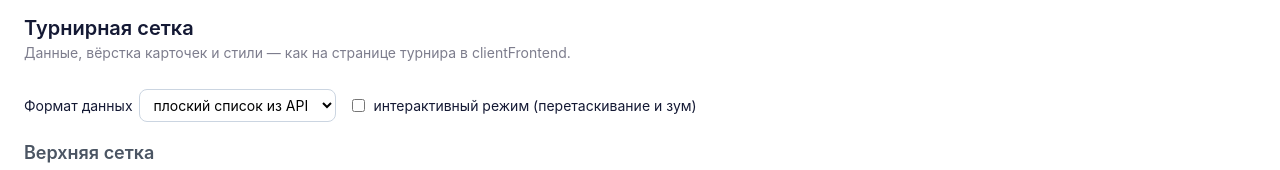
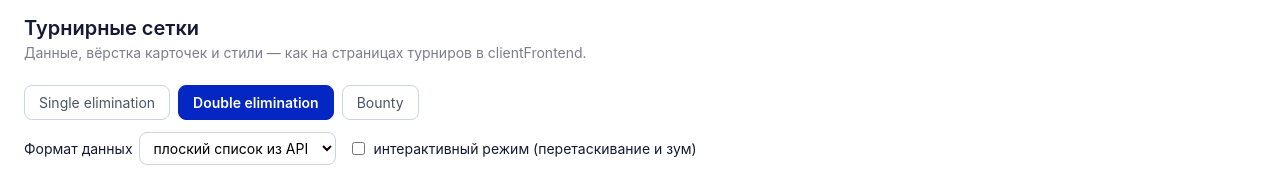
Before and after one commit to dadashi44/tree-view, a Vue app in the folder playground/: page / in a window 1280 px wide. Shown: the top 170 px of the page. Built offline with nearby package versions, Linux system fonts and the light colour scheme.

Commit message:
feat(playground): переключатель типов сеток single/double/bounty

```diff
--- a/playground/src/App.vue
+++ b/playground/src/App.vue
@@ -1,31 +1,72 @@
 <script setup lang="ts">
 import { ref } from 'vue'
 import BracketGrid from './components/BracketGrid.vue'
+import BountyGrid from './components/BountyGrid.vue'
 import { lowerGrid, upperGrid } from './data/tournament'
+import { bountyGrid } from './data/bounty'
 import type { BracketMatch, BracketTeam } from './data/buildBracket'
+import type { BountyNode, BountyNodeTeam } from './data/buildBounty'
 
-/** Формат данных: плоский список из API или заранее собранное дерево. */
+/** Типы сеток — те же, что на сайте турниров. */
+const gridTypes = [
+  { id: 'single', name: 'Single elimination' },
+  { id: 'double', name: 'Double elimination' },
+  { id: 'bounty', name: 'Bounty' },
+] as const
+
+type GridType = (typeof gridTypes)[number]['id']
+
+const gridType = ref<GridType>('double')
+/** Формат данных для сеток на выбывание: плоский список из API или собранное дерево. */
 const format = ref<'flat' | 'tree'>('flat')
 /** Интерактивный режим — перетаскивание и зум вместо обычного скролла. */
 const interactive = ref(false)
 
-const selected = ref<BracketMatch | null>(null)
+/** То, что показывает модалка: заголовок и строки со счётом. */
+const selected = ref<{ title: string; rows: Array<{ name: string; score: string; best: boolean }> } | null>(null)
 
-function onSelect(match: BracketMatch, team: BracketTeam) {
+function onMatchSelect(match: BracketMatch, team: BracketTeam) {
   console.log('Клик по команде', team.name, 'в матче', match.name)
-  selected.value = match
+  selected.value = {
+    title: match.name,
+    rows: match.teams.map((item) => ({
+      name: item.name,
+      score: item.isTechDefeat ? 'ТП' : String(item.score),
+      best: item.isWinner,
+    })),
+  }
+}
+
+function onGroupSelect(node: BountyNode, team: BountyNodeTeam) {
+  console.log('Клик по команде', team.name, 'в группе', node.name)
+  selected.value = {
+    title: `Группа #${node.name}`,
+    rows: node.teams.map((item) => ({ name: item.name, score: String(item.score), best: item.isBest })),
+  }
 }
 </script>
 
 <template>
   <div class="page">
-    <h1 class="page__title">Турнирная сетка</h1>
+    <h1 class="page__title">Турнирные сетки</h1>
     <p class="page__subtitle">
-      Данные, вёрстка карточек и стили — как на странице турнира в clientFrontend.
+      Данные, вёрстка карточек и стили — как на страницах турниров в clientFrontend.
     </p>
 
+    <div class="tabs">
+      <button
+        v-for="type in gridTypes"
+        :key="type.id"
+        class="tab"
+        :class="{ 'tab--active': gridType === type.id }"
+        @click="gridType = type.id"
+      >
+        {{ type.name }}
+      </button>
+    </div>
+
     <div class="toolbar">
-      <label>
+      <label v-if="gridType !== 'bounty'">
         Формат данных
         <select v-model="format">
           <option value="flat">плоский список из API</option>
@@ -39,35 +80,50 @@ function onSelect(match: BracketMatch, team: BracketTeam) {
       </label>
     </div>
 
+    <!-- Single elimination: одна сетка. -->
+    <BracketGrid
+      v-if="gridType === 'single'"
+      title="Основная сетка"
+      :grid="upperGrid"
+      :format="format"
+      :interactive="interactive"
+      @select="onMatchSelect"
+    />
+
+    <!-- Double elimination: верхняя и нижняя сетки, у каждой свои раунды. -->
+    <template v-else-if="gridType === 'double'">
       <BracketGrid
         title="Верхняя сетка"
         :grid="upperGrid"
         :format="format"
         :interactive="interactive"
-      @select="onSelect"
+        @select="onMatchSelect"
       />
-
       <BracketGrid
         title="Нижняя сетка"
         :grid="lowerGrid"
         :format="format"
         :interactive="interactive"
-      @select="onSelect"
+        @select="onMatchSelect"
       />
+    </template>
 
-    <!-- Упрощённая модалка матча: в проде здесь MatchDetailModal с запросом за деталями. -->
+    <!-- Bounty: узел — группа команд, связи выводятся по позиции в раунде. -->
+    <BountyGrid v-else :rounds="bountyGrid" :interactive="interactive" @select="onGroupSelect" />
+
+    <!-- Упрощённая модалка: в проде здесь MatchDetailModal с запросом за деталями. -->
     <div v-if="selected" class="modal" @click.self="selected = null">
       <div class="modal__body">
-        <h3 class="modal__title">{{ selected.name }}</h3>
+        <h3 class="modal__title">{{ selected.title }}</h3>
 
         <div
-          v-for="team in selected.teams"
-          :key="team.id"
+          v-for="row in selected.rows"
+          :key="row.name"
           class="modal__row"
-          :class="{ 'modal__row--winner': team.isWinner }"
+          :class="{ 'modal__row--winner': row.best }"
         >
-          <span>{{ team.name }}</span>
-          <span>{{ team.isTechDefeat ? 'ТП' : team.score }}</span>
+          <span>{{ row.name }}</span>
+          <span>{{ row.score }}</span>
         </div>
 
         <button class="modal__close" @click="selected = null">Закрыть</button>
```
Lines whose indentation alone changed are shown as unchanged.
